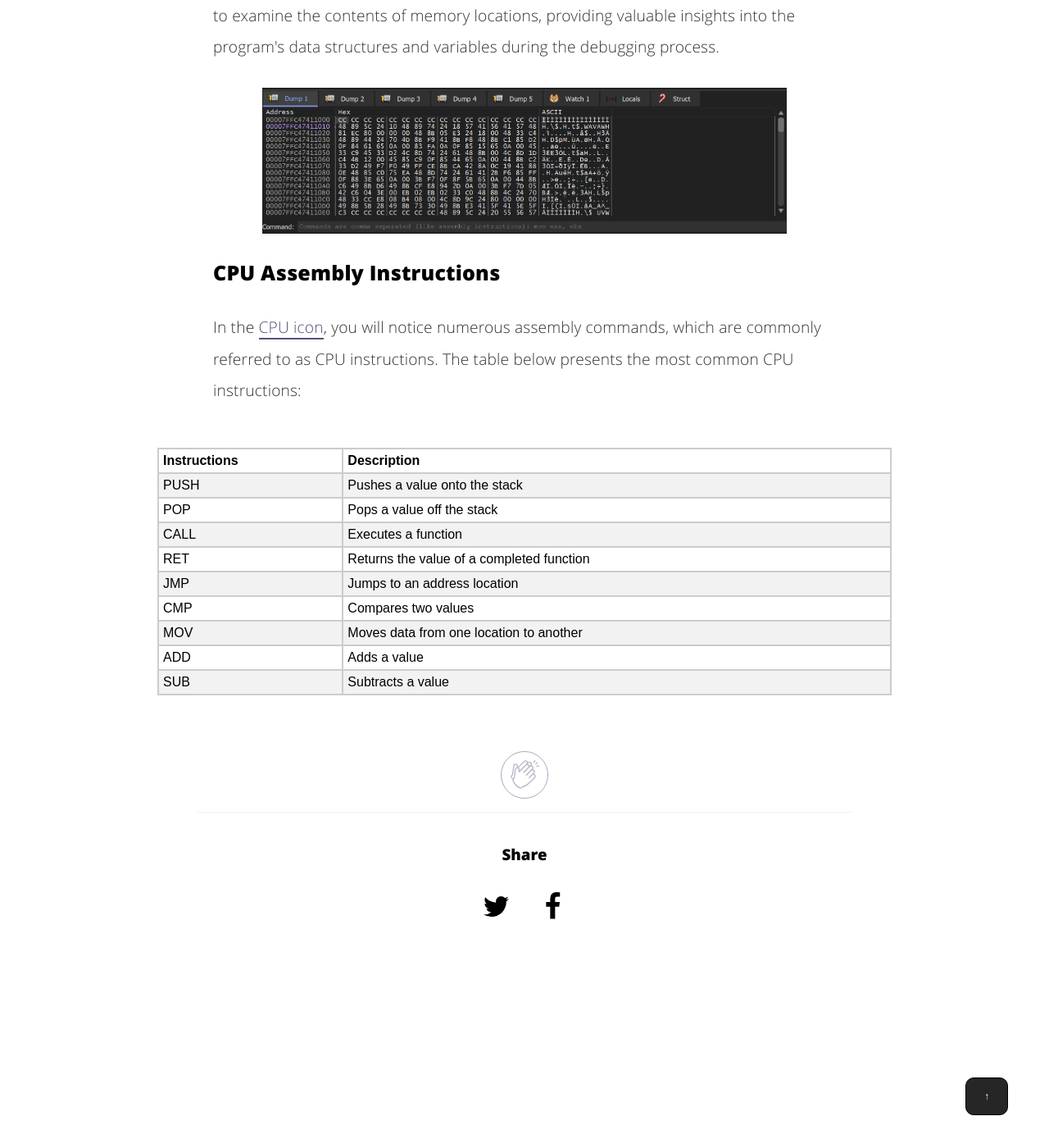
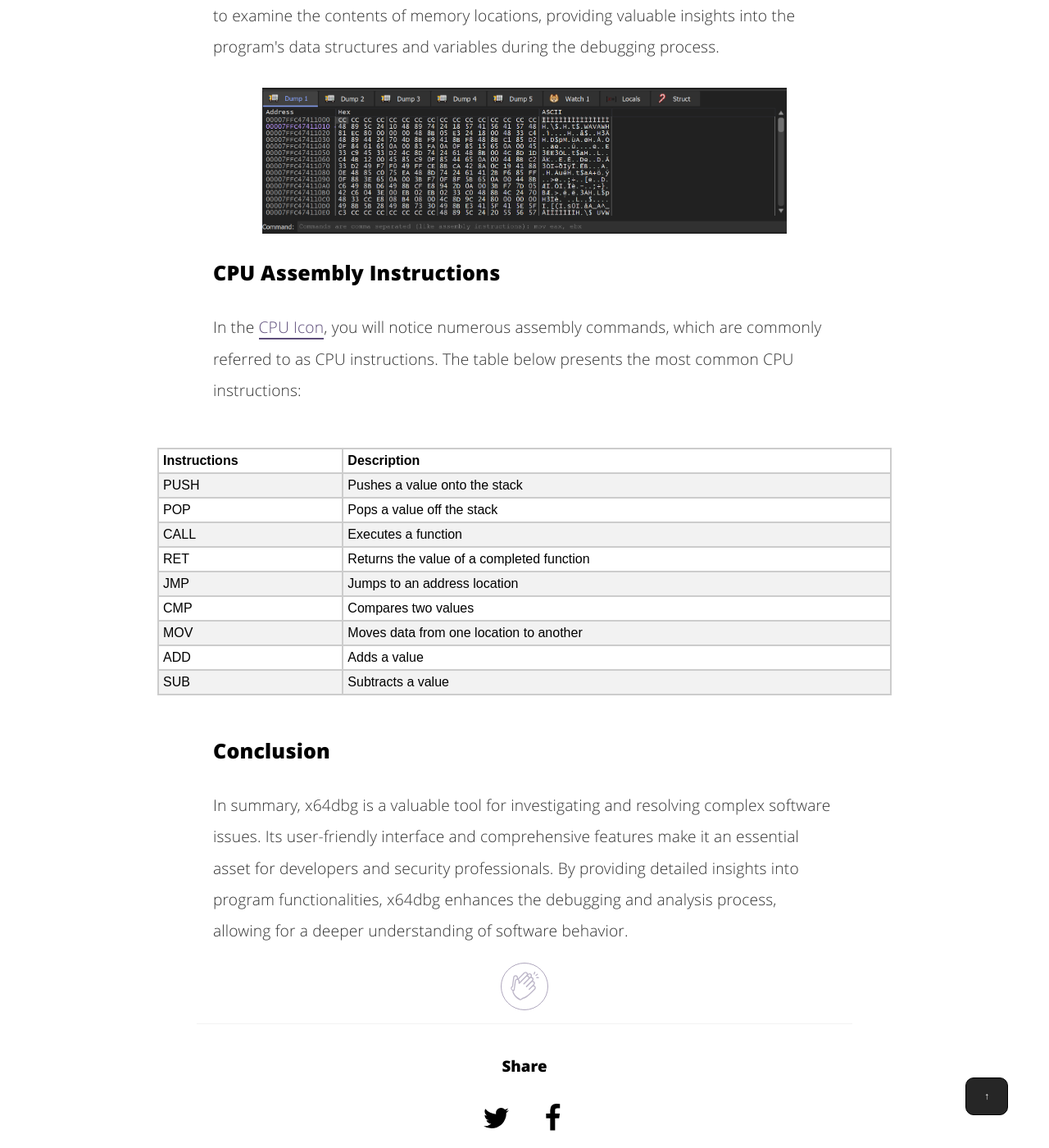
Before and after one commit to nickvourd/nickvourd.github.io, a Jekyll site: the page built from _posts/2023-10-18-x64dbg-intro.md, in a window 1280 px wide and 1400 px high, scrolled down 13485 px. Shown: the whole window at 82% size. Built offline with Jekyll 4.4.1, drawn with Linux system fonts in a browser that asks for light colours.

Commit message:
Edit 2023-10-18 x64dbg (My first baby steps)

```diff
--- a/_posts/2023-10-18-x64dbg-intro.md
+++ b/_posts/2023-10-18-x64dbg-intro.md
@@ -488,7 +488,7 @@
 
 <h3>CPU Assembly Instructions</h3>
 
-<p>In the <a href="#cpu-icon">CPU icon</a>, you will notice numerous assembly commands, which are commonly referred to as CPU instructions. The table below presents the most common CPU instructions:</p>
+<p>In the <a href="#cpu-icon">CPU Icon</a>, you will notice numerous assembly commands, which are commonly referred to as CPU instructions. The table below presents the most common CPU instructions:</p>
 
 <table>
   <tr>
@@ -533,6 +533,10 @@
   </tr>
 </table>
 
+<h3>Conclusion</h3>
+
+<p>In summary, x64dbg is a valuable tool for investigating and resolving complex software issues. Its user-friendly interface and comprehensive features make it an essential asset for developers and security professionals. By providing detailed insights into program functionalities, x64dbg enhances the debugging and analysis process, allowing for a deeper understanding of software behavior.</p>
+
 <br />
 <div align="center">
 <!-- add the button!-->
```
